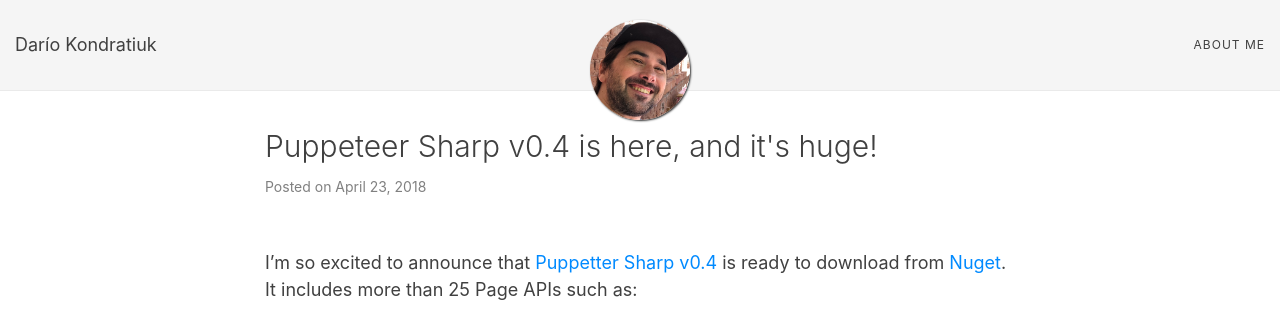
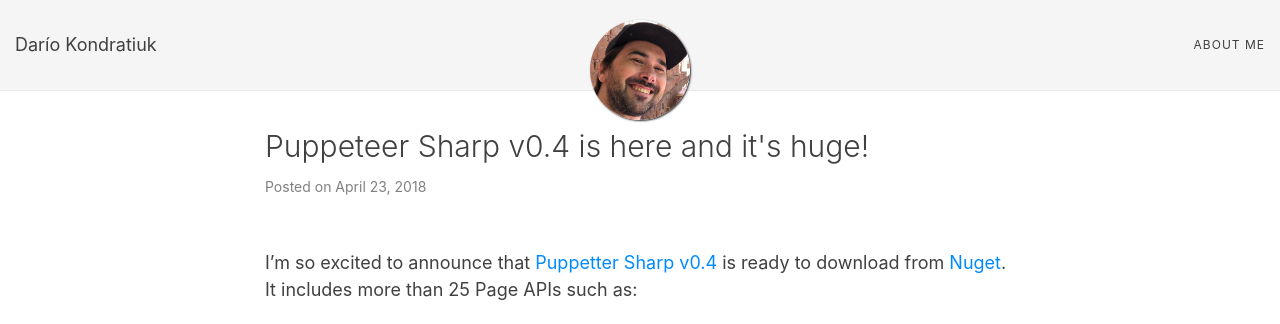
Before and after one commit to kblok/kblok.github.io, a Jekyll site: the page built from _posts/2018-04-23-puppeteer-sharp-v04-is-here.md, in a window 1280 px wide and 900 px high. Shown: the top 324 px of the window. Built offline with Jekyll 4.4.1, drawn with Linux system fonts in a browser that asks for light colours; nearby versions of some CDN libraries; comment, search, counter and statistics services are not loaded.

```diff
--- a/_posts/2018-04-23-puppeteer-sharp-v04-is-here.md
+++ b/_posts/2018-04-23-puppeteer-sharp-v04-is-here.md
@@ -1,5 +1,5 @@
 ---
-title: Puppeteer Sharp v0.4 is here, and it's huge!
+title: Puppeteer Sharp v0.4 is here and it's huge!
 tags: puppeteer-sharp csharp
 permalink: /blogs/puppeteer-sharp-v04-is-here
 ---
```
